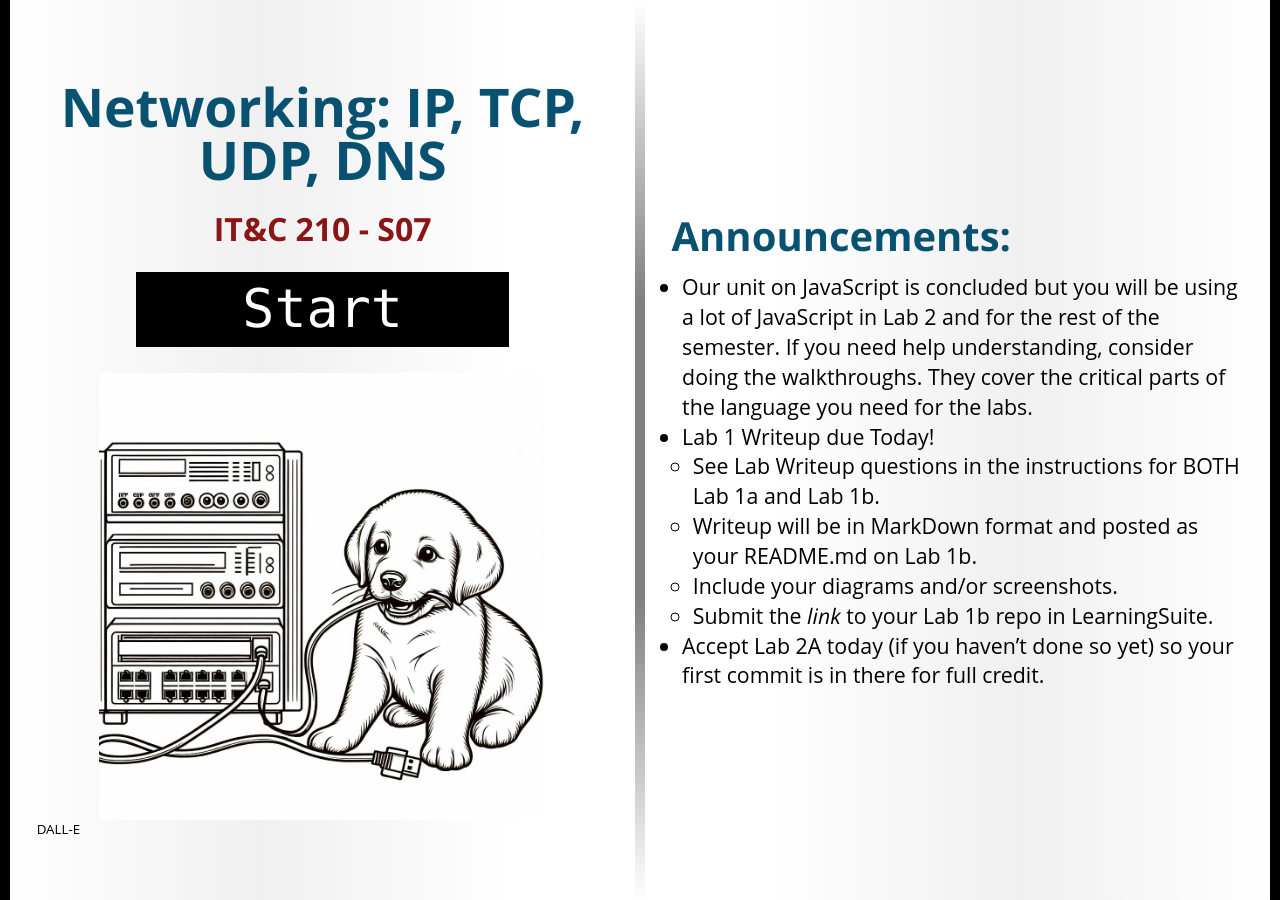
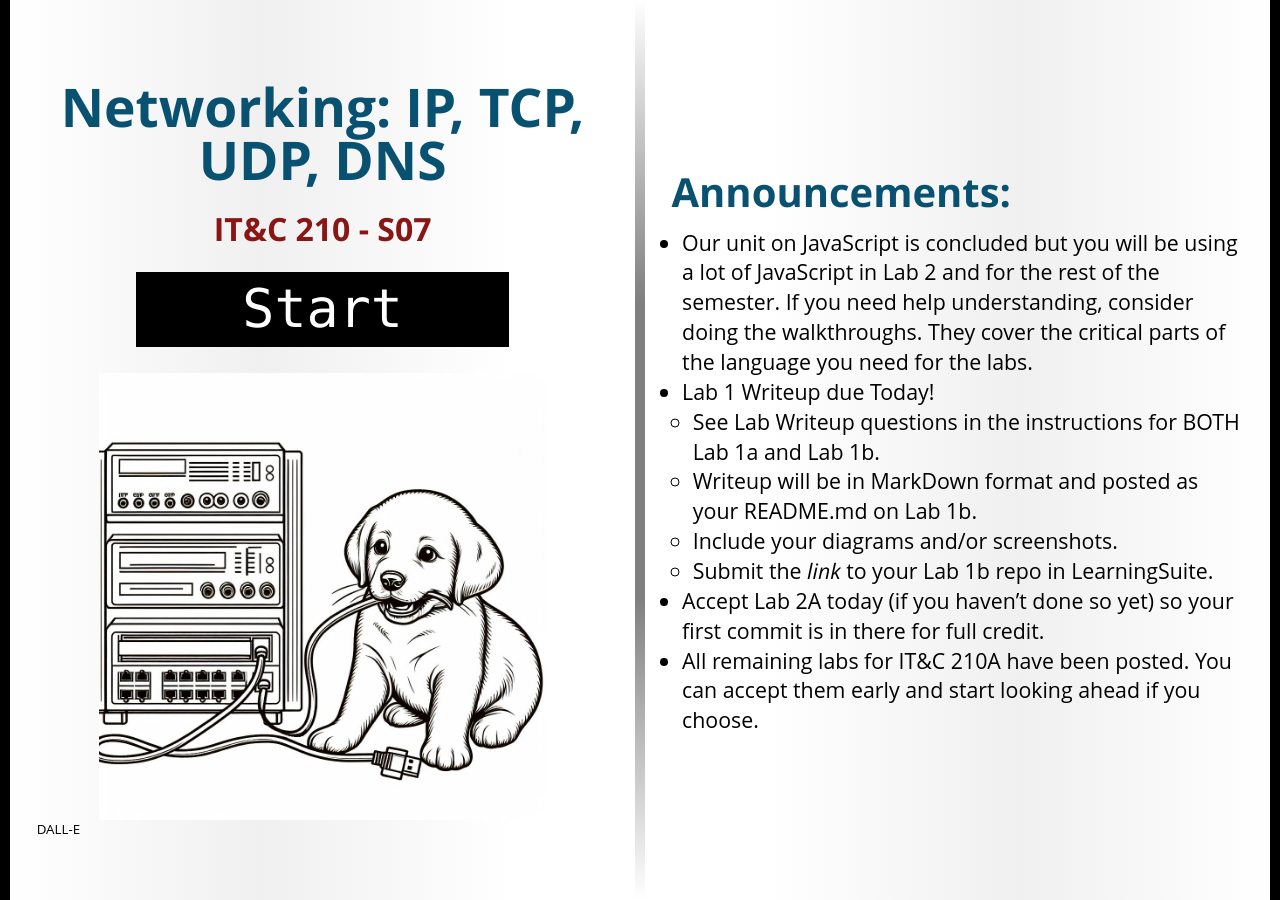
Before and after one commit to BYU-ITC-210/BYU-ITC-210.github.io, a Jekyll site: the page built from _welcome/S07.md, in a window 1280 px wide. Built offline with Jekyll 4.4.1, drawn with Linux system fonts in a browser that asks for light colours; some web fonts are replaced.

Commit message:
Update welcome

```diff
--- a/_welcome/S07.md
+++ b/_welcome/S07.md
@@ -11,3 +11,4 @@ imgcredit: DALL-E
     * Include your diagrams and/or screenshots.
     * Submit the _link_ to your Lab 1b repo in LearningSuite.
 * Accept Lab 2A today (if you haven't done so yet) so your first commit is in there for full credit.
+* All remaining labs for IT&C 210A have been posted. You can accept them early and start looking ahead if you choose.
```
